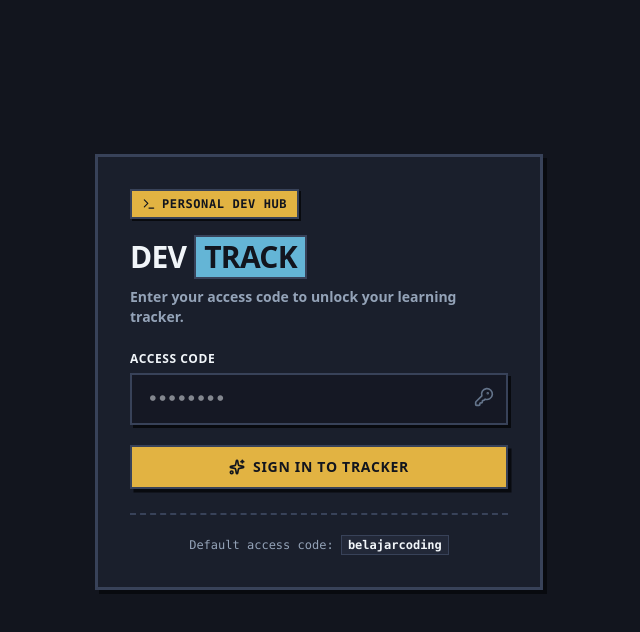
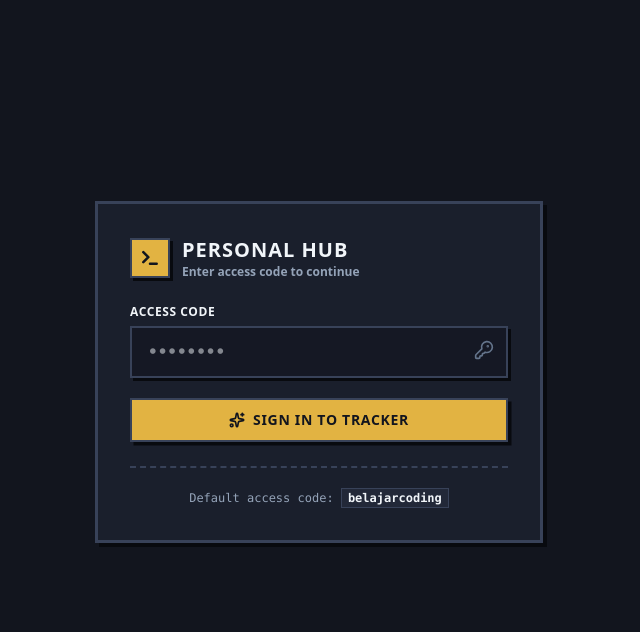
Before and after one commit to haluboyys/dev-learn-tracker, a SvelteKit app: page /login in a window 1280 px wide. Shown: the top 632 px of the page, without its empty margins (321-961 px from the left). Built offline with nearby package versions, Linux system fonts and the light colour scheme; no server answers.

Commit message:
chore: remove devtrack text branding across navbar, login, and page titles

```diff
--- a/src/routes/+layout.svelte
+++ b/src/routes/+layout.svelte
@@ -13,11 +13,10 @@
 		<header class="border-b-3 border-[#384259] bg-[#161a26] sticky top-0 z-40">
 			<div class="max-w-7xl mx-auto px-4 sm:px-6 lg:px-8 h-16 flex items-center justify-between">
 				<!-- Brand -->
-				<a href="/materials" class="flex items-center gap-2.5 font-black text-xl tracking-wider text-[#f1f5f9] uppercase group">
+				<a href="/materials" class="flex items-center gap-2.5 group" aria-label="Home">
 					<div class="w-9 h-9 bg-[#e2b342] border-2 border-[#384259] shadow-[2.5px_2.5px_0px_0px_#080a0f] flex items-center justify-center group-hover:rotate-6 transition-transform">
 						<Code class="w-5 h-5 text-[#12151e] stroke-[3]" />
 					</div>
-					<span class="text-xl">DEV<span class="bg-[#64b5d6] text-[#12151e] px-2 py-0.5 ml-1.5 border-2 border-[#384259] font-black">TRACK</span></span>
 				</a>
 
 				<!-- Desktop Navigation -->
--- a/src/routes/kanban/+page.svelte
+++ b/src/routes/kanban/+page.svelte
@@ -99,7 +99,7 @@
 </script>
 
 <svelte:head>
-	<title>Kanban Board - DevTrack</title>
+	<title>Kanban Board</title>
 </svelte:head>
 
 <div class="space-y-6">
--- a/src/routes/login/+page.svelte
+++ b/src/routes/login/+page.svelte
@@ -7,24 +7,26 @@
 </script>
 
 <svelte:head>
-	<title>Sign In - DevTrack</title>
+	<title>Sign In</title>
 </svelte:head>
 
 <div class="min-h-[85vh] flex flex-col items-center justify-center relative p-4">
 	<!-- Login Card -->
 	<div class="w-full max-w-md neo-card p-6 sm:p-8 bg-[#1a1f2c]">
 		<!-- Header Banner -->
-		<div class="neo-badge bg-[#e2b342] text-[#12151e] mb-4">
-			<Terminal class="w-3.5 h-3.5" />
-			Personal Dev Hub
+		<div class="flex items-center gap-3 mb-6">
+			<div class="w-10 h-10 bg-[#e2b342] border-2 border-[#384259] shadow-[3px_3px_0px_0px_#080a0f] flex items-center justify-center">
+				<Terminal class="w-5 h-5 text-[#12151e] stroke-[3]" />
+			</div>
+			<div>
+				<h1 class="text-xl font-black uppercase tracking-wider text-[#f1f5f9]">
+					Personal Hub
+				</h1>
+				<p class="text-[#94a3b8] text-xs font-bold">
+					Enter access code to continue
+				</p>
+			</div>
 		</div>
-
-		<h1 class="text-3xl font-black uppercase tracking-tight text-[#f1f5f9] mb-2 flex items-center gap-2">
-			DEV<span class="bg-[#64b5d6] text-[#12151e] px-2 py-0.5 border-2 border-[#384259] font-black">TRACK</span>
-		</h1>
-		<p class="text-[#94a3b8] text-sm font-bold mb-6">
-			Enter your access code to unlock your learning tracker.
-		</p>
 
 		{#if form?.error}
 			<div class="bg-[#e07a8b] border-2 border-[#384259] text-[#12151e] font-black text-xs uppercase p-3 mb-6 shadow-[3px_3px_0px_0px_#080a0f]">
--- a/src/routes/materials/+page.svelte
+++ b/src/routes/materials/+page.svelte
@@ -120,7 +120,7 @@
 </script>
 
 <svelte:head>
-	<title>Topics - DevTrack</title>
+	<title>Topics</title>
 </svelte:head>
 
 <div class="space-y-8">
--- a/src/routes/projects/+page.svelte
+++ b/src/routes/projects/+page.svelte
@@ -120,7 +120,7 @@
 </script>
 
 <svelte:head>
-	<title>Projects - DevTrack</title>
+	<title>Projects</title>
 </svelte:head>
 
 <div class="space-y-8">
```
